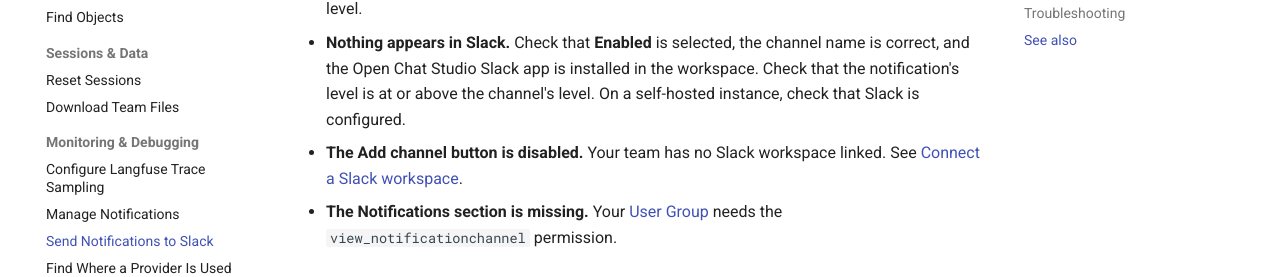
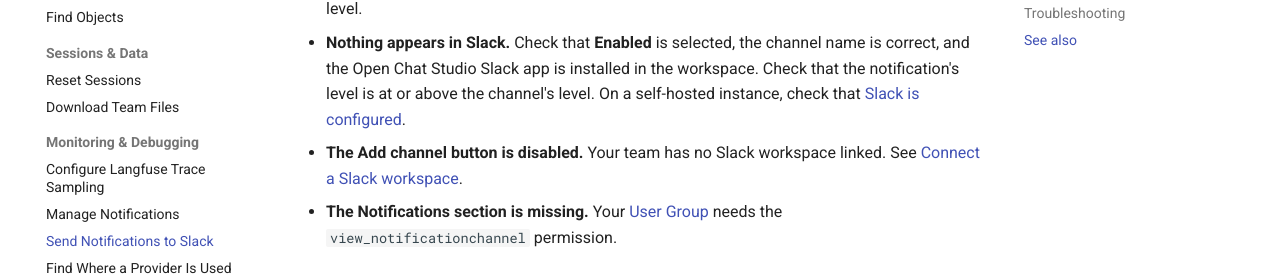
Before and after one commit to dimagi/open-chat-studio-docs, an MkDocs documentation site: the page built from docs/how-to/send_notifications_to_slack.md, in a window 1280 px wide and 900 px high, scrolled down 1510 px. Shown: the part 251-528 px from the top of the window. Built offline with MkDocs 1.6.1 and Material for MkDocs 9.7.7, drawn with Linux system fonts in a browser that asks for light colours; a script that is not in the unit is left out; comment, search, counter and statistics services are not loaded; part of the change alters nothing that is shown.

```diff
--- a/docs/how-to/send_notifications_to_slack.md
+++ b/docs/how-to/send_notifications_to_slack.md
@@ -62,7 +62,7 @@ Use the actions in the channel table:
 - **Nothing appears in Slack.**
   Check that **Enabled** is selected, the channel name is correct, and the Open Chat Studio Slack app is installed in the workspace.
   Check that the notification's level is at or above the channel's level.
-  On a self-hosted instance, check that Slack is configured.
+  On a self-hosted instance, check that [Slack is configured](https://developers.openchatstudio.com/developer_guides/code_systems/channels/slack_channel_integration/).
 - **The Add channel button is disabled.**
   Your team has no Slack workspace linked. See [Connect a Slack workspace](#connect-a-slack-workspace).
 - **The Notifications section is missing.**
```
